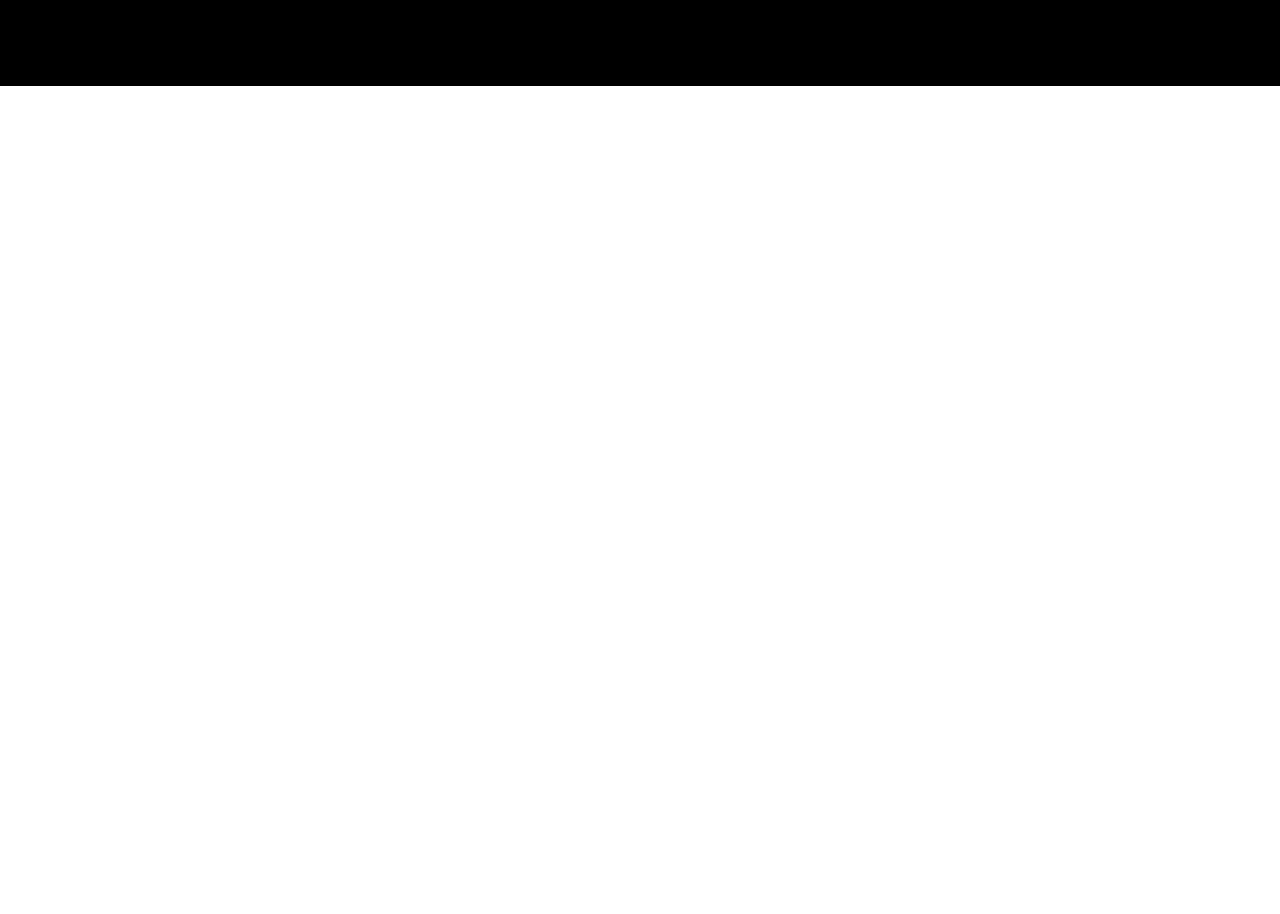
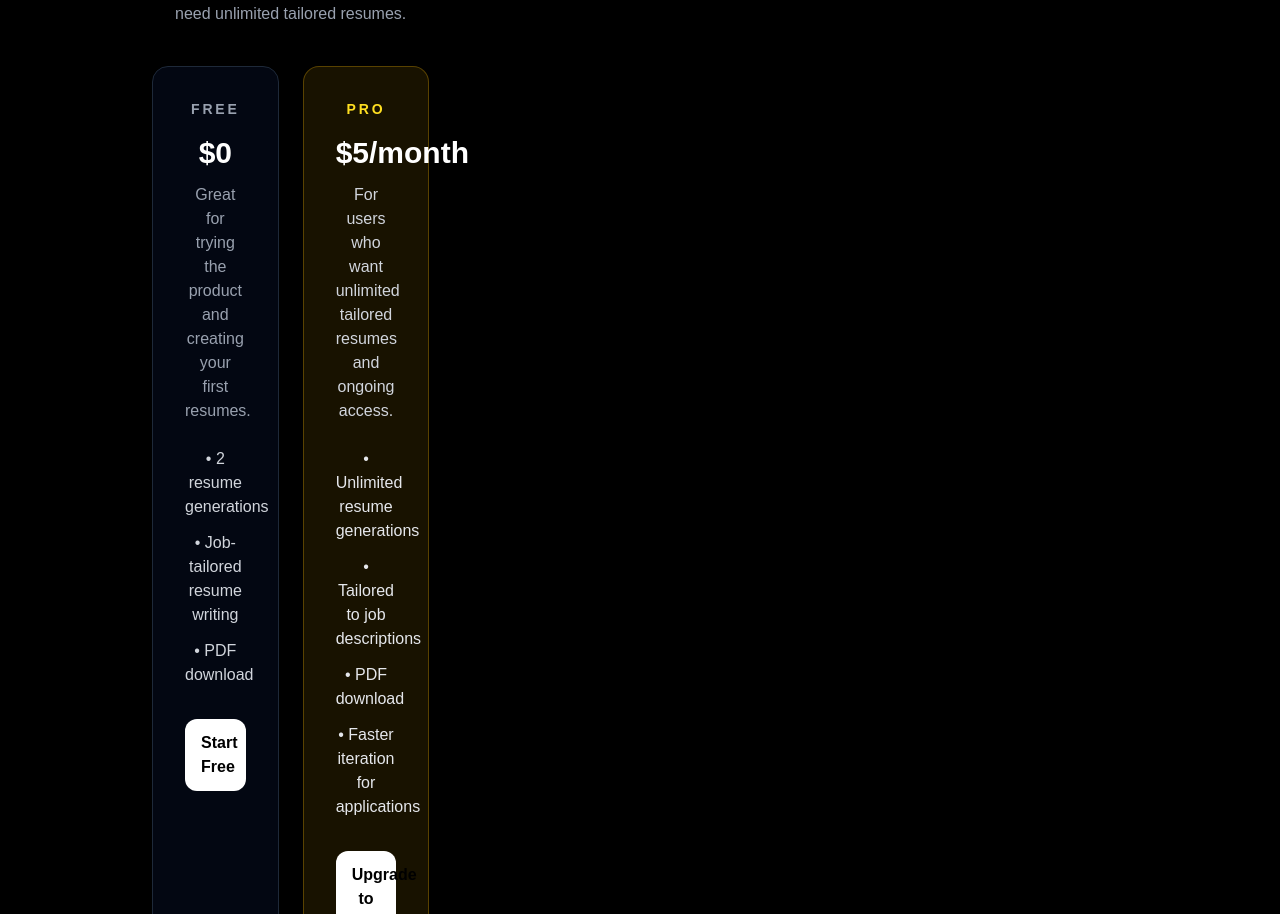
Before and after one commit to JasonKim221/resume-generator, a Next.js app: page / in a window 1280 px wide. Shown: the part 758-1672 px from the top of the page. Before the commit the page ends 844 px from the top, so only its background shows below. Built offline with nearby package versions, Linux system fonts and the light colour scheme.

Commit message:
Add pricing section to landing page

```diff
--- a/app/page.tsx
+++ b/app/page.tsx
@@ -65,6 +65,63 @@ export default function Home() {
               Go from rough experience notes to a polished resume in just a few clicks.
             </p>
           </div>
+          <section className="mx-auto max-w-5xl px-6 pb-24">
+  <div className="mb-10 text-center">
+    <h2 className="text-3xl font-bold md:text-4xl">Simple pricing</h2>
+    <p className="mt-3 text-gray-400">
+      Start free, then upgrade when you need unlimited tailored resumes.
+    </p>
+  </div>
+
+  <div className="grid gap-6 md:grid-cols-2">
+    <div className="rounded-2xl border border-gray-800 bg-gray-950 p-8">
+      <p className="text-sm font-semibold uppercase tracking-[0.2em] text-gray-400">
+        Free
+      </p>
+      <h3 className="mt-4 text-3xl font-bold">$0</h3>
+      <p className="mt-3 text-gray-400">
+        Great for trying the product and creating your first resumes.
+      </p>
+
+      <ul className="mt-6 space-y-3 text-gray-300">
+        <li>• 2 resume generations</li>
+        <li>• Job-tailored resume writing</li>
+        <li>• PDF download</li>
+      </ul>
+
+      <Link
+        href="/signup"
+        className="mt-8 inline-block w-full rounded-xl bg-white px-4 py-3 text-center font-semibold text-black transition hover:scale-[1.01]"
+      >
+        Start Free
+      </Link>
+    </div>
+
+    <div className="rounded-2xl border border-yellow-500/30 bg-yellow-500/10 p-8">
+      <p className="text-sm font-semibold uppercase tracking-[0.2em] text-yellow-300">
+        Pro
+      </p>
+      <h3 className="mt-4 text-3xl font-bold">$5/month</h3>
+      <p className="mt-3 text-gray-300">
+        For users who want unlimited tailored resumes and ongoing access.
+      </p>
+
+      <ul className="mt-6 space-y-3 text-gray-200">
+        <li>• Unlimited resume generations</li>
+        <li>• Tailored to job descriptions</li>
+        <li>• PDF download</li>
+        <li>• Faster iteration for applications</li>
+      </ul>
+
+      <Link
+        href="/signup"
+        className="mt-8 inline-block w-full rounded-xl bg-white px-4 py-3 text-center font-semibold text-black transition hover:scale-[1.01]"
+      >
+        Upgrade to Pro
+      </Link>
+    </div>
+  </div>
+</section>
         </div>
       </section>
     </main>
```
